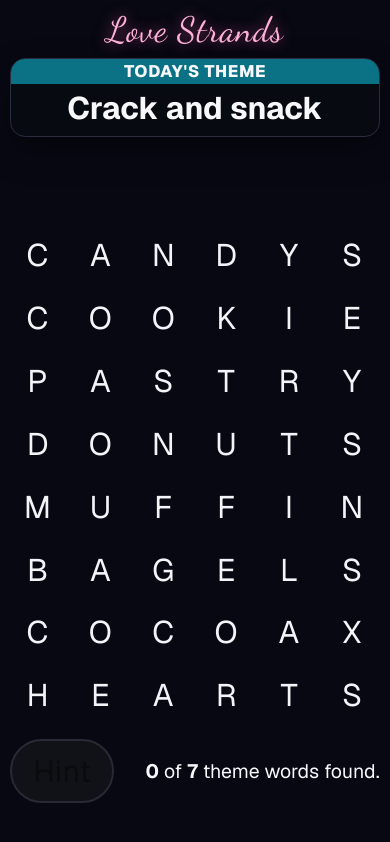
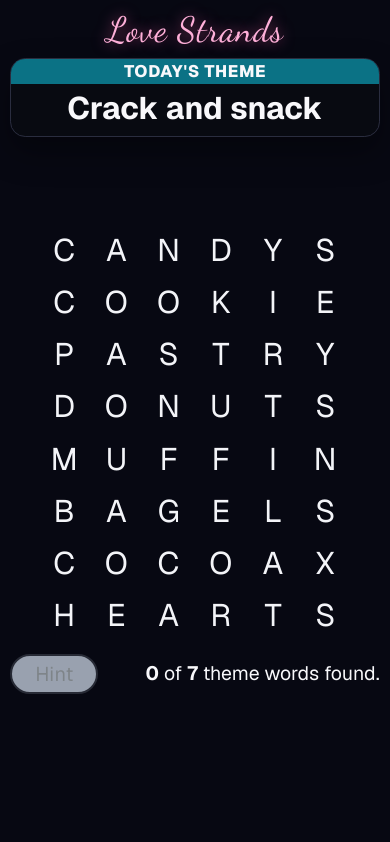
Before and after one commit to i-amare/love-strands, a Next.js app: page / in a window 390 px wide. Built offline with nearby package versions, Linux system fonts and the light colour scheme.

Commit message:
mobile first interactions

```diff
--- a/app/components/LetterGrid.tsx
+++ b/app/components/LetterGrid.tsx
@@ -7,9 +7,7 @@ type LetterGridProps = {
   selectedKeys: Set<string>;
   foundKeys: Set<string>;
   hintedKeys: Set<string>;
-  onCellPointerDown: (row: number, col: number) => void;
-  onCellPointerEnter: (row: number, col: number) => void;
-  onCellPointerUp: () => void;
+  onCellPointerDown: (row: number, col: number, event: React.PointerEvent<HTMLButtonElement>) => void;
   registerCellRef: (row: number, col: number, node: HTMLButtonElement | null) => void;
 };
 
@@ -19,8 +17,6 @@ export default function LetterGrid({
   foundKeys,
   hintedKeys,
   onCellPointerDown,
-  onCellPointerEnter,
-  onCellPointerUp,
   registerCellRef,
 }: LetterGridProps) {
   const rows = grid.length;
@@ -56,9 +52,9 @@ export default function LetterGrid({
               ]
                 .filter(Boolean)
                 .join(" ")}
-              onPointerDown={() => onCellPointerDown(rowIndex, colIndex)}
-              onPointerEnter={() => onCellPointerEnter(rowIndex, colIndex)}
-              onPointerUp={onCellPointerUp}
+              data-row={rowIndex}
+              data-col={colIndex}
+              onPointerDown={(event) => onCellPointerDown(rowIndex, colIndex, event)}
               ref={(node) => registerCellRef(rowIndex, colIndex, node)}
             >
               {letter.toUpperCase()}
--- a/app/components/StrandsGame.tsx
+++ b/app/components/StrandsGame.tsx
@@ -1,6 +1,6 @@
 "use client";
 
-import { useEffect, useMemo, useRef, useState } from "react";
+import { useEffect, useMemo, useRef, useState, type PointerEvent as ReactPointerEvent } from "react";
 import { GRID_COLUMNS, GRID_ROWS, STATIC_PUZZLE, toWordFromPath, type GridCell } from "../lib/puzzle";
 import { cellKey, isAdjacent, isSameCell, keyFromCell } from "../lib/selectionRules";
 import LetterGrid from "./LetterGrid";
@@ -22,6 +22,21 @@ type Point = {
 
 const HINT_COST = 3;
 const INVALID_WORD_MESSAGE = "That word is not valid.";
+
+function cellFromElement(node: Element | null): GridCell | null {
+  const cellNode = node?.closest<HTMLButtonElement>("[data-row][data-col]");
+  if (!cellNode) {
+    return null;
+  }
+
+  const rowValue = Number.parseInt(cellNode.dataset.row ?? "", 10);
+  const colValue = Number.parseInt(cellNode.dataset.col ?? "", 10);
+  if (Number.isNaN(rowValue) || Number.isNaN(colValue)) {
+    return null;
+  }
+
+  return { row: rowValue, col: colValue };
+}
 
 function arePathsEqual(pathA: GridCell[], pathB: GridCell[]): boolean {
   if (pathA.length !== pathB.length) {
@@ -65,6 +80,7 @@ export default function StrandsGame() {
 
   const boardRef = useRef<HTMLDivElement | null>(null);
   const cellRefs = useRef<Record<string, HTMLButtonElement | null>>({});
+  const activePointerIdRef = useRef<number | null>(null);
 
   const [boardSize, setBoardSize] = useState({ width: 0, height: 0 });
   const [cellCenters, setCellCenters] = useState<Record<string, Point>>({});
@@ -179,6 +195,17 @@ export default function StrandsGame() {
     setSelectedPath([{ row, col }]);
   }
 
+  function handleCellPointerDown(row: number, col: number, event: ReactPointerEvent<HTMLButtonElement>) {
+    if (event.pointerType === "mouse" && event.button !== 0) {
+      return;
+    }
+
+    event.preventDefault();
+    activePointerIdRef.current = event.pointerId;
+    boardRef.current?.setPointerCapture(event.pointerId);
+    beginSelection(row, col);
+  }
+
   function extendSelection(row: number, col: number) {
     if (!isSelecting) {
       return;
@@ -249,6 +276,40 @@ export default function StrandsGame() {
     await resolveSelection(snapshot);
   }
 
+  function handleBoardPointerMove(event: ReactPointerEvent<HTMLDivElement>) {
+    if (!isSelecting || activePointerIdRef.current !== event.pointerId) {
+      return;
+    }
+
+    event.preventDefault();
+    const cell = cellFromElement(document.elementFromPoint(event.clientX, event.clientY));
+    if (!cell) {
+      return;
+    }
+
+    extendSelection(cell.row, cell.col);
+  }
+
+  function handleBoardPointerUp(event: ReactPointerEvent<HTMLDivElement>) {
+    if (activePointerIdRef.current !== null && activePointerIdRef.current !== event.pointerId) {
+      return;
+    }
+
+    if (boardRef.current?.hasPointerCapture(event.pointerId)) {
+      boardRef.current.releasePointerCapture(event.pointerId);
+    }
+    activePointerIdRef.current = null;
+    void finishSelection();
+  }
+
+  function handleBoardPointerCancel(event: ReactPointerEvent<HTMLDivElement>) {
+    if (boardRef.current?.hasPointerCapture(event.pointerId)) {
+      boardRef.current.releasePointerCapture(event.pointerId);
+    }
+    activePointerIdRef.current = null;
+    clearSelection();
+  }
+
   function useHint() {
     if (points < HINT_COST) {
       return;
@@ -268,7 +329,13 @@ export default function StrandsGame() {
   const canUseHint = points >= HINT_COST;
 
   return (
-    <main className="min-h-svh flex justify-center px-[0.65rem] pt-3 pb-[1.3rem] bg-[radial-gradient(circle_at_50%_15%,rgba(255,139,193,0.16),transparent_38%),radial-gradient(circle_at_50%_60%,rgba(30,37,58,0.55),transparent_55%),var(--background)]">
+    <main
+      className="min-h-svh flex justify-center px-[0.65rem] bg-[radial-gradient(circle_at_50%_15%,rgba(255,139,193,0.16),transparent_38%),radial-gradient(circle_at_50%_60%,rgba(30,37,58,0.55),transparent_55%),var(--background)]"
+      style={{
+        paddingTop: "max(0.75rem, var(--safe-area-top))",
+        paddingBottom: "max(1.3rem, var(--safe-area-bottom))",
+      }}
+    >
       <div className="flex w-full max-w-136 flex-col gap-[0.55rem] sm:gap-3">
         <h1 className="m-0 text-center font-love text-[clamp(2rem,9vw,3.1rem)] leading-[1.05] tracking-[0.02em] text-(--pink-accent-bright) [text-shadow:0_0_14px_rgba(255,98,170,0.6)]">
           Love Strands
@@ -301,11 +368,10 @@ export default function StrandsGame() {
 
         <div
           ref={boardRef}
-          className="relative mx-auto mt-[0.2rem] w-full max-w-120"
-          onPointerUp={() => {
-            void finishSelection();
-          }}
-          onPointerCancel={clearSelection}
+          className="relative mx-auto mt-[0.2rem] w-full max-w-120 px-8"
+          onPointerMove={handleBoardPointerMove}
+          onPointerUp={handleBoardPointerUp}
+          onPointerCancel={handleBoardPointerCancel}
         >
           <TrailOverlay
             width={boardSize.width}
@@ -319,11 +385,7 @@ export default function StrandsGame() {
             selectedKeys={selectedKeys}
             foundKeys={foundKeys}
             hintedKeys={hintedKeys}
-            onCellPointerDown={beginSelection}
-            onCellPointerEnter={extendSelection}
-            onCellPointerUp={() => {
-              void finishSelection();
-            }}
+            onCellPointerDown={handleCellPointerDown}
             registerCellRef={registerCellRef}
           />
         </div>
@@ -331,7 +393,7 @@ export default function StrandsGame() {
         <div className="mt-[0.45rem] flex items-center justify-between gap-[0.8rem]">
           <button
             type="button"
-            className={`relative inline-flex h-16 min-w-26 items-center justify-center overflow-hidden rounded-full border-2 bg-[#101218] text-[#d8d9e2] disabled:opacity-100 ${
+            className={`relative inline-flex h-10 min-w-22 items-center justify-center overflow-hidden rounded-full border-2 bg-gray-400 text-[#d8d9e2] disabled:opacity-100 ${
               canUseHint ? "cursor-pointer border-[#f5f6fb]" : "cursor-not-allowed border-[#272a35]"
             }`}
             onClick={useHint}
@@ -342,7 +404,7 @@ export default function StrandsGame() {
               style={{ width: `${hintChargePercent}%` }}
               aria-hidden="true"
             />
-            <span className="relative z-1 text-[1.9rem] tracking-[0.01em] text-[#1b1d26] mix-blend-difference">
+            <span className="relative z-1 text-xl tracking-[0.01em] text-[#1b1d26] mix-blend-difference">
               Hint
             </span>
           </button>
--- a/app/globals.css
+++ b/app/globals.css
@@ -9,6 +9,8 @@
   --pink-accent-bright: #ffb0d9;
   --trail-yellow: #f5cc36;
   --trail-blue: #4c90ff;
+  --safe-area-top: env(safe-area-inset-top, 0px);
+  --safe-area-bottom: env(safe-area-inset-bottom, 0px);
 }
 
 @theme inline {
@@ -19,6 +21,16 @@
   --font-love: var(--font-love-display);
 }
 
+html,
+body {
+  overflow-x: hidden;
+  overscroll-behavior-y: none;
+}
+
+body {
+  min-height: 100svh;
+}
+
 .is-hinted::after {
   content: "";
   position: absolute;
--- a/app/layout.tsx
+++ b/app/layout.tsx
@@ -1,4 +1,4 @@
-import type { Metadata } from "next";
+import type { Metadata, Viewport } from "next";
 import { Dancing_Script, Geist, Geist_Mono } from "next/font/google";
 import "./globals.css";
 
@@ -22,6 +22,12 @@ export const metadata: Metadata = {
   description: "A Valentine-themed Strands clone.",
 };
 
+export const viewport: Viewport = {
+  width: "device-width",
+  initialScale: 1,
+  viewportFit: "cover",
+};
+
 export default function RootLayout({
   children,
 }: Readonly<{
```
